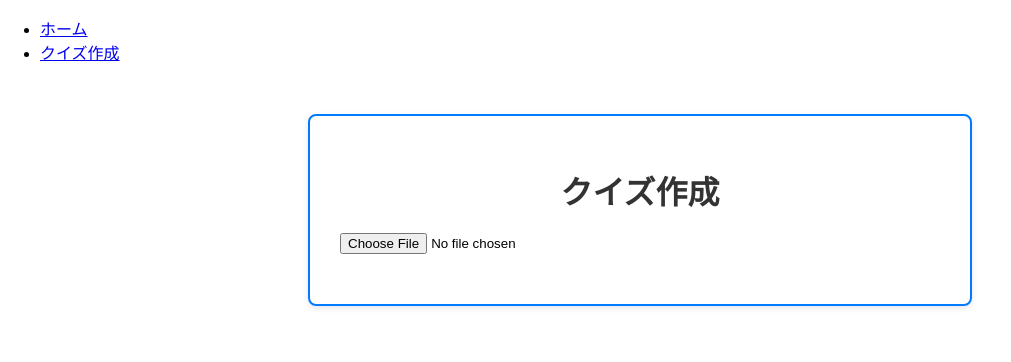
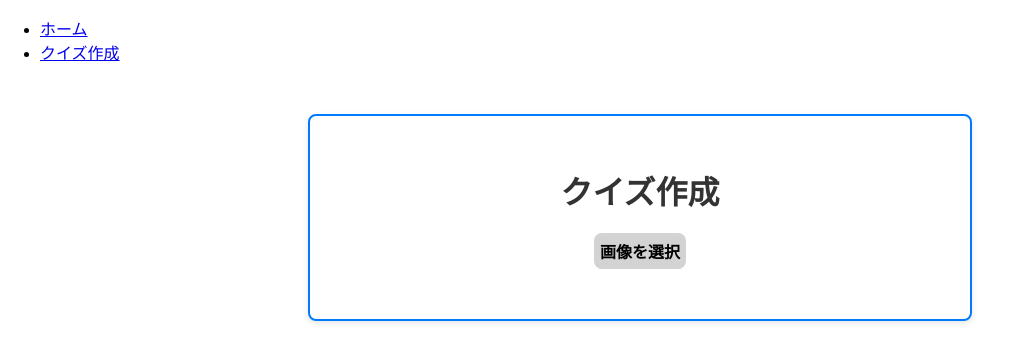
Before and after one commit to takoyakibot/chin2, a React (Create React App) app: page /create-quiz in a window 1280 px wide. Shown: the top 362 px of the page, without its empty margins (0-1011 px from the left). Built offline with nearby package versions, Linux system fonts and the light colour scheme.

Commit message:
画像選択はいい感じ

```diff
--- a/src/CreateQuiz.js
+++ b/src/CreateQuiz.js
@@ -28,9 +28,10 @@ const CreateQuiz = () => {
         {selectedImage && <img src={selectedImage} alt="Selected" />}
         {/* 画像選択ボタン */}
         <div className="image-select-button">
-          <input type="file" onChange={handleImageSelect} accept="image/*" />
-          {/* 保存した画像のパス情報を表示 */}
-          {selectedImage && <span>{selectedImage}</span>}
+            <label htmlFor="filename" className="browse_btn">
+            画像を選択
+            <input type="file" id="filename" onChange={handleImageSelect} accept="image/*" />
+            </label>
         </div>
       </div>
     </div>
--- a/src/style.css
+++ b/src/style.css
@@ -31,17 +31,22 @@ h1 {
   margin-bottom: 10px;
 }
 
-/* 画像選択ボタンのスタイル */
-.image-select-button {
-  display: flex;
-  align-items: center;
+/* ファイル選択ボタンのスタイル */
+.browse_btn {
+  display: inline-block;
+  background-color: #d3d3d3;
+  padding: 6px;
+  border-radius: 8px;
+  font-weight: bold;
+  cursor: pointer;
 }
 
-.image-select-button input[type="file"] {
-  margin-right: 10px;
+.browse_btn input[type='file'] {
+  display: none;
 }
 
-.image-select-button span {
-  font-size: 14px;
-  color: #555;
+/* 選択したファイル名の表示スタイル */
+.image-select span {
+  display: block;
+  margin-top: 10px;
 }
```
